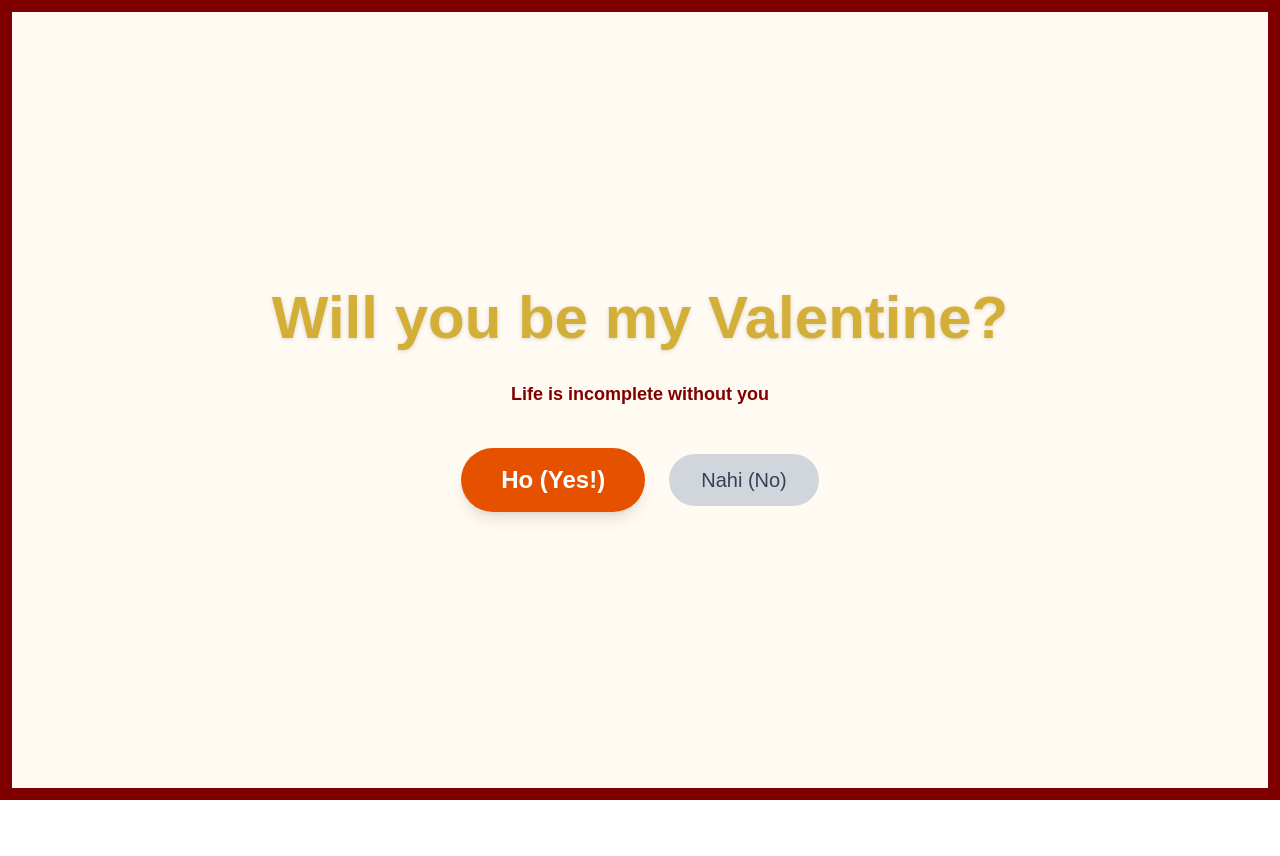
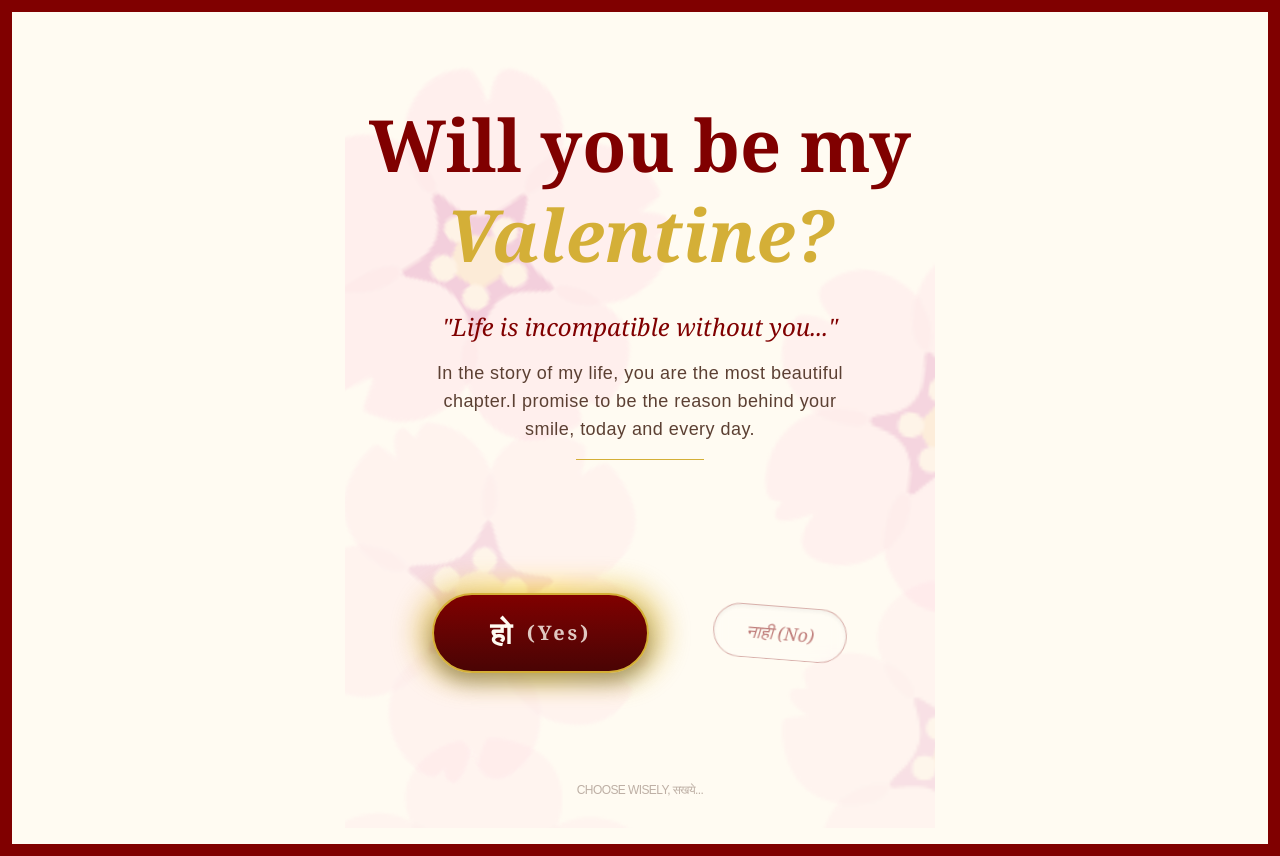
Before and after one commit to saurabhpathak072-tech/valApp, a Next.js app: page / in a window 1280 px wide. Before the commit the page ends 800 px from the top, so only its background shows below. Built offline with nearby package versions, Linux system fonts and the light colour scheme.

Commit message:
Changed the design

```diff
--- a/src/app/page.tsx
+++ b/src/app/page.tsx
@@ -1,63 +1,115 @@
 "use client";
-import { motion } from "framer-motion";
-import { useRouter } from "next/navigation";
+import StylishValentineButtons from "@/components/YesNoBtns";
+import { APP_CONSTANTS } from "@/constants";
+import confetti from "canvas-confetti";
+import { AnimatePresence, easeOut, motion, type Variants } from "framer-motion";
 import { useState } from "react";
 
-export default function ValentineRequest() {
-  const router = useRouter();
-  const [noButtonPos, setNoButtonPos] = useState({ x: 0, y: 0 });
+export default function ElegantValentine() {
+  const [isAccepted, setIsAccepted] = useState(false);
 
-  const handleNoHover = () => {
-    // Randomly move the "No" button when she tries to click it
-    const randomX = Math.random() * 300 - 150;
-    const randomY = Math.random() * 300 - 150;
-    setNoButtonPos({ x: randomX, y: randomY });
+
+  const handleYes = () => {
+    setIsAccepted(true);
+    confetti({
+      particleCount: 150,
+      spread: 70,
+      origin: { y: 0.6 },
+      colors: ["#D4AF37", "#800000"],
+    });
   };
 
-  const handleYes = () => {
-    // Store a short-lived flag for the next route (no URL params).
-    sessionStorage.setItem("valentineAccepted", "1");
-    router.push("/result");
+  const containerVars: Variants = {
+    hidden: { opacity: 0 },
+    visible: {
+      opacity: 1,
+      transition: { staggerChildren: 0.8, delayChildren: 0.5 },
+    },
+  };
+
+  const itemVars: Variants = {
+    hidden: { opacity: 0, y: 20 },
+    visible: { opacity: 1, y: 0, transition: { duration: 1, ease: easeOut } },
   };
 
   return (
-    <>
-      {/* Traditional Border Motif could go here */}
-      <motion.div
-        initial={{ opacity: 0, scale: 0.5 }}
-        animate={{ opacity: 1, scale: 1 }}
-        className="text-center"
-      >
-        {/* <h2 className="text-[#800000] text-2xl font-serif mb-2 italic">Priye,</h2> */}
-        <h1 className="text-4xl md:text-6xl font-bold text-[#D4AF37] mb-8 drop-shadow-sm">
-          Will you be my Valentine?
-        </h1>
-        <p className="text-[#800000] font-semibold mb-10 text-lg">
-          {/* "Sakhya re, tujya vina karme na..." <br /> */}
-          Life is incomplete without you
-        </p>
+    <div className="min-h-screen bg-[#FFFBF2] flex flex-col items-center justify-center overflow-hidden p-6 relative">
+      {/* Animated Background Lotus Petals */}
+      <div className="absolute inset-0 overflow-hidden pointer-events-none">
+        {[...Array(8)].map((_, i) => (
+          <motion.div
+            key={i}
+            animate={{
+              rotate: 360,
+              scale: [1, 1.1, 1],
+              opacity: [0.1, 0.2, 0.1]
+            }}
+            transition={{ duration: 20, repeat: Infinity, delay: i * 2 }}
+            className="absolute text-[20rem] text-[#D4AF37] opacity-10"
+            style={{ top: i * 20 + "%", left: i % 2 === 0 ? "-10%" : "70%" }}
+          >
+            {APP_CONSTANTS.LOTUS}
+          </motion.div>
+        ))}
+      </div>
 
-        <div className="flex flex-col md:flex-row gap-6 items-center justify-center">
-          {/* YES BUTTON */}
-          <motion.button
-            whileHover={{ scale: 1.1 }}
-            whileTap={{ scale: 0.9 }}
-            onClick={handleYes}
-            className="bg-[#E65100] hover:bg-[#BF360C] text-white px-10 py-4 rounded-full text-2xl font-bold shadow-lg transition-colors"
+      <AnimatePresence mode="wait">
+        {!isAccepted ? (
+          <motion.div
+            variants={containerVars}
+            initial="hidden"
+            animate="visible"
+            className="z-10 text-center max-w-2xl"
           >
-            Ho (Yes!)
-          </motion.button>
 
-          {/* NO BUTTON - The Evasive One */}
-          <motion.button
-            animate={{ x: noButtonPos.x, y: noButtonPos.y }}
-            onMouseEnter={handleNoHover}
-            className="bg-gray-300 text-gray-700 px-8 py-3 rounded-full text-xl cursor-not-allowed"
+            <motion.div variants={itemVars} className="mb-8">
+              <h1 className="text-5xl md:text-7xl font-bold text-[#800000] font-serif leading-tight">
+                {APP_CONSTANTS.WILL_YOU_BE_MY} <br />
+                <span className="text-[#D4AF37] italic">{APP_CONSTANTS.VALENTINE}?</span>
+              </h1>
+            </motion.div>
+
+            <motion.div variants={itemVars} className="space-y-4 mb-12">
+              <p className="text-[#800000] text-2xl font-serif italic">
+                {APP_CONSTANTS.LIFE_IS_INCOMPATIBLE}
+              </p>
+              <p className="text-[#5C4033] text-lg font-light tracking-wide max-w-md mx-auto">
+                {APP_CONSTANTS.IN_THE_STORYOF_MY_LIFE_YOU_ARE_MOST_BEAUTIFUL_CHAPTER}
+                {APP_CONSTANTS.I_PROMISE_TO_BE_THE_REASON_BEHIND_YOUR_SMILE}
+              </p>
+              <div className="h-[1px] w-32 bg-[#D4AF37] mx-auto" />
+            </motion.div>
+
+            <StylishValentineButtons onYes={handleYes} />
+          </motion.div>
+        ) : (
+          <motion.div
+            initial={{ opacity: 0, scale: 0.9 }}
+            animate={{ opacity: 1, scale: 1 }}
+            className="z-10 text-center bg-white p-12 border-[16px] border-double border-[#D4AF37] shadow-2xl"
           >
-            Nahi (No)
-          </motion.button>
-        </div>
-      </motion.div>
-    </>
+            <motion.div
+              initial={{ opacity: 0 }}
+              animate={{ opacity: 1 }}
+              transition={{ delay: 0.5 }}
+            >
+              <h2 className="text-[#800000] text-4xl font-serif mb-6">It&apos;s a &apos;Yes&apos;!</h2>
+              <p className="text-[#5C4033] text-2xl italic leading-loose">
+                &quot;{APP_CONSTANTS.YOUR_PRESENCE_IS_MY_PEACE_AND_YOUR_SMILE_IS_MY_HOME}<br /> {APP_CONSTANTS.I_WILL_CHERISH_YOU_WITH_A_LOVE_THAT_IS_AS_TIMELESS_AS_THE_ANCIENT_VERSES_AND_AS_DEEP_AS_THE_SILENT_SEA} <br />
+                <span className="text-[#800000] font-bold">{APP_CONSTANTS.I_PROMISE}</span>&quot;
+              </p>
+              <motion.div
+                className="mt-8 text-6xl"
+                animate={{ y: [0, -10, 0] }}
+                transition={{ repeat: Infinity, duration: 2 }}
+              >
+                {APP_CONSTANTS.HEART}
+                {APP_CONSTANTS.RING}
+              </motion.div>
+            </motion.div>
+          </motion.div>
+        )}
+      </AnimatePresence>
+    </div>
   );
 }
--- /dev/null
+++ b/src/components/NoBtn/index.tsx
@@ -0,0 +1,76 @@
+"use client";
+import { motion, useAnimation } from "framer-motion";
+import { useState } from "react";
+
+export default function TeasingNoButton() {
+    const [noPos, setNoPos] = useState({ x: 0, y: 0 });
+    const controls = useAnimation();
+
+    const moveNo = async () => {
+        // 1. First, trigger a quick "shake" animation to tease her
+        await controls.start({
+            x: [0, -5, 5, -5, 5, 0],
+            transition: { duration: 0.2, type: "tween" }
+        });
+
+        // 2. Then, snap to a random location
+        const randomX = Math.random() * 300 - 150;
+        const randomY = Math.random() * 300 - 150;
+
+        setNoPos({ x: randomX, y: randomY });
+    };
+
+    return (
+        <motion.button
+            animate={{
+                x: noPos.x,
+                y: noPos.y,
+                rotate: [0, -5, 5, 0], // Subtle constant tilt
+            }}
+            // This "controls" handles the vibration on hover
+            onHoverStart={() =>
+                controls.start({
+                    x: [0, -2, 2, 0],
+                    transition: { repeat: Infinity, duration: 0.1, type: "tween" },
+                })
+            }
+            onHoverEnd={() => controls.stop()}
+            onMouseEnter={moveNo}
+            onClick={moveNo} // For mobile users
+            className="px-8 py-3 bg-white/20 border border-[#800000]/30 text-[#800000]/50 font-serif italic text-lg rounded-full backdrop-blur-sm shadow-inner relative overflow-hidden"
+            transition={{
+                x: {
+                    type: "spring",
+                    stiffness: 500, // Very fast snap
+                    damping: 15, // High bounce
+                },
+                y: {
+                    type: "spring",
+                    stiffness: 500,
+                    damping: 15,
+                },
+                rotate: {
+                    type: "tween",
+                    duration: 2,
+                    repeat: Infinity,
+                    ease: "easeInOut",
+                },
+            }}
+        >
+            {/* A "Ghost" effect that trails behind the button */}
+            <motion.span
+                animate={controls}
+                className="block"
+            >
+                नाही (No)
+            </motion.span>
+
+            {/* Decorative strike-through that appears on hover */}
+            <motion.div
+                initial={{ width: 0 }}
+                whileHover={{ width: "100%" }}
+                className="absolute top-1/2 left-0 h-[1px] bg-[#800000]/20"
+            />
+        </motion.button>
+    );
+}
--- /dev/null
+++ b/src/components/YesNoBtns/index.tsx
@@ -0,0 +1,58 @@
+"use client";
+import { motion } from "framer-motion";
+import TeasingNoButton from "../NoBtn";
+
+type StylishValentineButtonsProps = {
+    onYes: () => void;
+};
+
+export default function StylishValentineButtons({ onYes }: StylishValentineButtonsProps) {
+
+
+
+    return (
+        <div className="flex flex-col sm:flex-row items-center justify-center gap-16 mt-12 relative min-h-[250px]">
+
+            {/* --- THE ROYAL YES BUTTON --- */}
+            <div className="relative group">
+                {/* Animated Background Glow */}
+                <motion.div
+                    animate={{
+                        scale: [1, 1.15, 1],
+                        opacity: [0.4, 0.7, 0.4]
+                    }}
+                    transition={{ repeat: Infinity, duration: 2 }}
+                    className="absolute -inset-1 bg-gradient-to-r from-[#D4AF37] via-[#FFD700] to-[#D4AF37] rounded-full blur-md group-hover:blur-xl transition-all"
+                />
+
+                <motion.button
+                    whileHover={{ scale: 1.1, y: -5 }}
+                    whileTap={{ scale: 0.9 }}
+                    onClick={onYes}
+                    className="relative px-14 py-5 bg-gradient-to-b from-[#800000] to-[#4A0404] text-[#FFFBF2] font-serif text-3xl font-bold rounded-full border-2 border-[#D4AF37] shadow-[0_10px_20px_rgba(0,0,0,0.3)] tracking-widest flex items-center gap-3 overflow-hidden"
+                >
+                    {/* Shimmer Effect */}
+                    <motion.div
+                        animate={{ x: ['-100%', '200%'] }}
+                        transition={{ repeat: Infinity, duration: 3, ease: "linear" }}
+                        className="absolute inset-0 bg-gradient-to-r from-transparent via-white/20 to-transparent -skew-x-12"
+                    />
+                    <span className="relative">हो</span>
+                    <span className="text-xl relative opacity-80">(Yes)</span>
+                </motion.button>
+            </div>
+
+            {/* --- THE DISAPPEARING NO BUTTON --- */}
+            <TeasingNoButton />
+
+            {/* Small Instruction Text */}
+            <motion.p
+                initial={{ opacity: 0 }}
+                animate={{ opacity: 0.4 }}
+                className="absolute -bottom-10 text-[#5C4033] text-xs uppercase tracking-tighter"
+            >
+                choose wisely, सखये...
+            </motion.p>
+        </div>
+    );
+}
--- a/src/constants/index.tsx
+++ b/src/constants/index.tsx
@@ -0,0 +1,13 @@
+export enum APP_CONSTANTS {
+    WILL_YOU_BE_MY = "Will you be my",
+    VALENTINE = "Valentine",
+    LIFE_IS_INCOMPATIBLE = "\"Life is incompatible without you...\"",
+    IN_THE_STORYOF_MY_LIFE_YOU_ARE_MOST_BEAUTIFUL_CHAPTER = "In the story of my life, you are the most beautiful chapter.",
+    I_PROMISE_TO_BE_THE_REASON_BEHIND_YOUR_SMILE = "I promise to be the reason behind your smile, today and every day.",
+    YOUR_PRESENCE_IS_MY_PEACE_AND_YOUR_SMILE_IS_MY_HOME = "Your presence is my peace, and your smile is my home.",
+    I_WILL_CHERISH_YOU_WITH_A_LOVE_THAT_IS_AS_TIMELESS_AS_THE_ANCIENT_VERSES_AND_AS_DEEP_AS_THE_SILENT_SEA = "I will cherish you with a love that is as timeless as the ancient verses and as deep as the silent sea,",
+    I_PROMISE = "I promise!",
+    HEART = "❤️",
+    RING = "💍",
+    LOTUS = "🌸"
+}
```
Also changed, not shown: src/app/result/ResultClient.tsx (+14 -25 lines).
